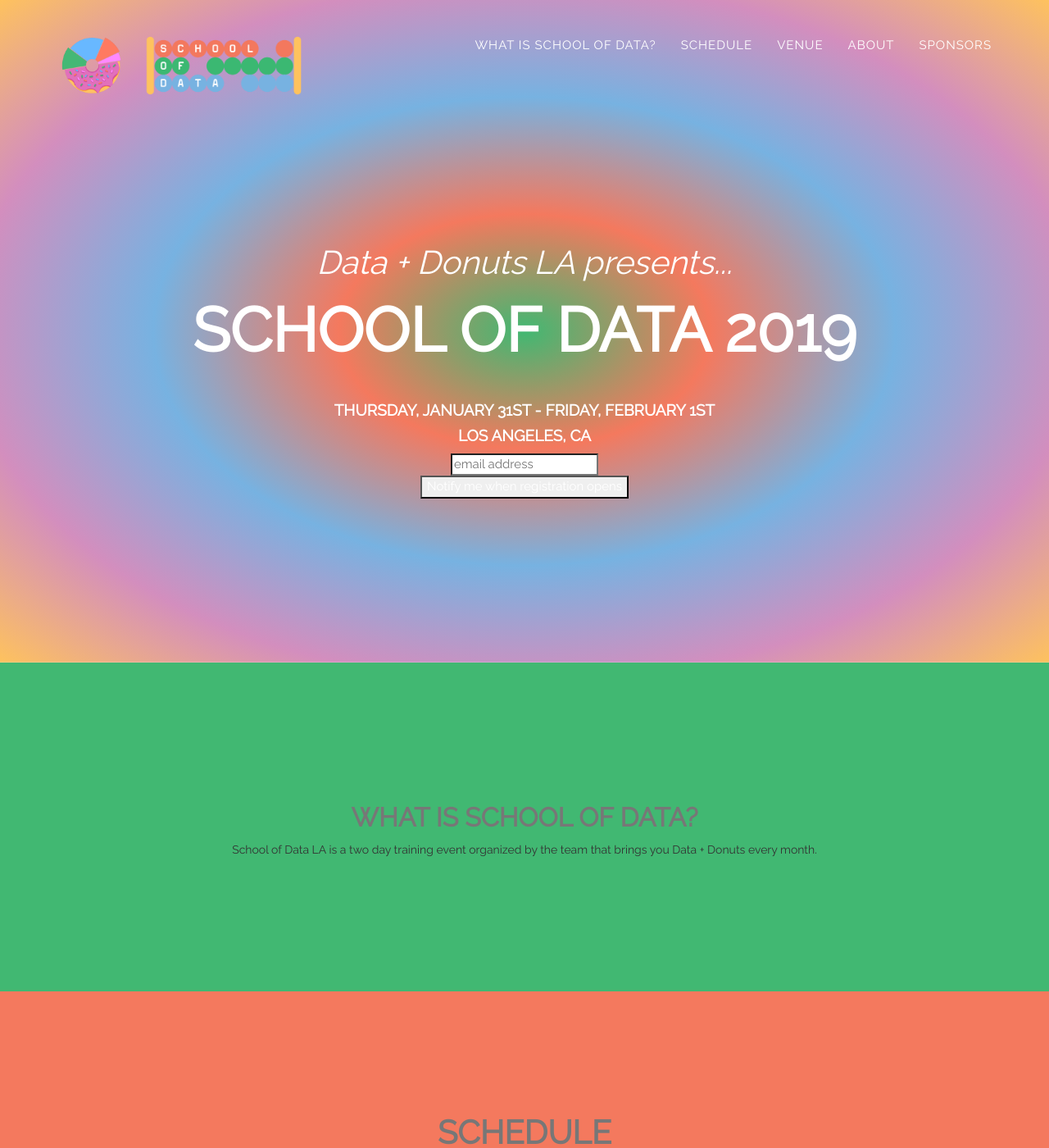
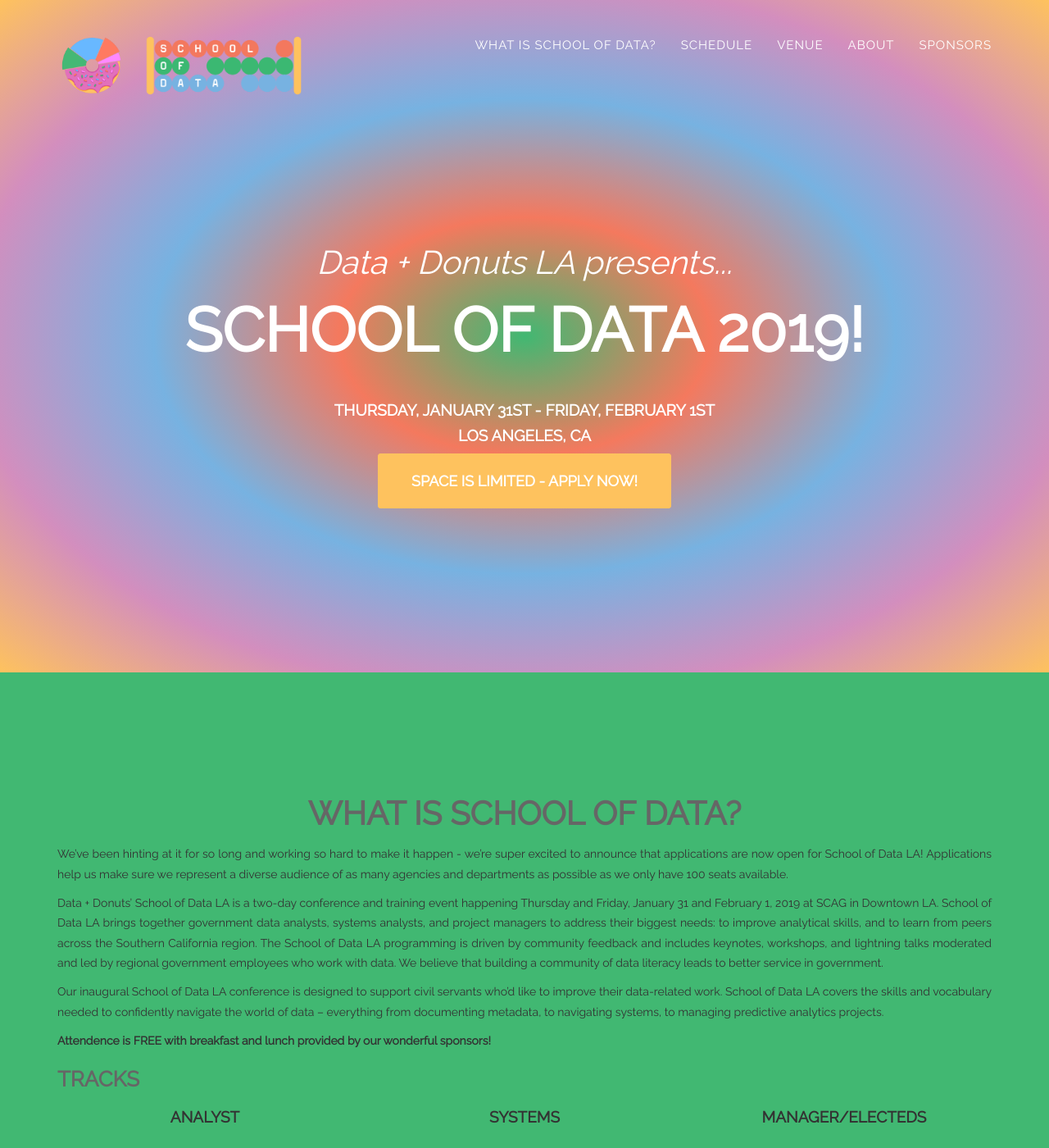
Before and after one commit to compilerla/school-of-data, a Jekyll site: the page built from index.html, in a window 1280 px wide and 1400 px high. Shown: the whole window at 82% size. Built offline with Jekyll 4.4.1, drawn with Linux system fonts in a browser that asks for light colours; some web fonts are replaced; comment, search, counter and statistics services are not loaded; some of the changed text lies outside the part shown.

Commit message:
Content and minor styling updates

```diff
--- a/_data/template.yml
+++ b/_data/template.yml
@@ -3,7 +3,7 @@ color:
   primary: fec25e #yellow
   secondary: 3f8971
   secondary-dark: 333
-  muted: 777
+  muted: 666
 
 # School of Data Colors
 school-color:
--- a/_includes/about.html
+++ b/_includes/about.html
@@ -2,9 +2,19 @@
     <section id="about"  class="bg-two">
         <div class="container">
             <div class="row">
-                <div class="col-lg-12 text-center">
-                    <h2 class="section-heading text-muted">About Us</h2>
-                    <p class="new-class">We are the same team behind Data + Donuts LA, the monthly breakfast lecture series that has been bringing together innovative tech workers within local government for the past two years. Keep up to date with our events by signing up for our mailing list here!  Now on video - check out our video recordings on YouTube!  The real thing is way better, but at least it'll give you a taste for what we're about.</p>
+                <div class="col-lg-12">
+                    <h2 class="section-heading text-muted text-center">About Us</h2>
+                    <p class="text-justify">Data + Donuts is a monthly morning speaker series in downtown Los Angeles. Data + Donuts presentations feature the data-related work of civil servants across Los Angeles County. The events also facilitate informal connections between government agencies and promote data literacy. All government employees are welcome, and a small portion of seats are made open to the public. Representatives from the Office of LA Controller Ron Galperin, City of Los Angeles, Los Angeles County, and the Southern California Association of Governments plan each Data + Donuts event, with support from Compiler LA.</p>
+
+                    <p>
+                        Notable accomplishments since our February 2017 launch:
+                        <ul>
+                            <li>Organized 19 lecture events at local venues</li>
+                            <li>Featured 20 speakers from government agencies within the City of Los Angeles, County of Los Angeles, City of Riverside, and Southern California Association of Governments (SCAG).</li>
+                            <li>Hosted 500+ unique attendees from dozens of government agencies and departments, universities, nonprofits, and private businesses.</li>
+                            <li>Awarded the Los Angeles Excellence in Technology Award.</li>
+                        </ul>
+                    </p>
                 </div>
             </div>
         </div>
--- a/_includes/css/agency.css
+++ b/_includes/css/agency.css
@@ -775,7 +775,7 @@ section#contact .text-danger {
 /*About explainer text override*/
 section#about .new-class{
     /*color: blue;*/
-    font-size: 3em;
+    font-size: 2em;
     text-transform: none;
     padding-top: 0px;
 }
--- a/_includes/header.html
+++ b/_includes/header.html
@@ -49,15 +49,15 @@
         <div class="container">
             <div class="intro-text">
                 <div class="intro-lead-in">Data + Donuts LA presents...</div>
-                <div class="intro-heading">School of Data 2019</div>
+                <div class="intro-heading">School of Data 2019!</div>
                 <div>
                     <h4 class="new-class">Thursday, January 31st - Friday, February 1st</h4>
                     <h4 class="new-class">Los Angeles, CA</h4>
                 </div>
                 <!-- Begin Mailchimp Signup Form -->
                 <div >
-                {% include mailchimp.html %}
-                <!-- <a href="mailto:data-donuts@compiler.la" class="page-scroll btn btn-xl">Register Now</a> -->
+                {% comment %} {% include mailchimp.html %} {% endcomment %}
+                <a href="https://docs.google.com/forms/d/e/1FAIpQLSc2uFt9KP7b9X8_CCzR5KOaM-7mnfhI5ml5J3Orj4NBJkDRsg/viewform?usp=sf_link" class="page-scroll btn btn-xl">Space is Limited - Apply Now!</a>
                 </div>
         </div>
     </header>
--- a/_includes/schedule.html
+++ b/_includes/schedule.html
@@ -4,14 +4,11 @@
             <div class="row">
                 <div class="col-lg-12 text-center">
                     <h2 class="section-heading text-muted">Schedule</h2>
-                    <h3 class="text-muted">Tracks</h3>
-                    <p>We are running 3 distinct tracks for attendees to select from:
-                       <br><strong>Analyst</strong>
-                       <br><strong>Systems</strong>
-                       <br><strong>Manager/Elected</strong>
-                    </p>
+
                     <h3 class="text-muted">Sessions</h3>
-                    <p>Take a look at our <em>DRAFT</em> schedule here. We believe strongly in the power of collaboration, so we would love to see you add your speaker and session ideas directly to the doc.</p>
+                    <p>8am - 5pm PST</p>
+
+                    <p>Take a look at our <a href="https://docs.google.com/document/d/1BACmTXle6tkO2xs6BmIpTxmnwfFHcbDRcFayLYOxVns/edit?usp=sharing" target="_blank">Draft Schedule here</a>. We believe strongly in the collaboration and invite you to add your speaker and session ideas directly to the doc.</p>
                 </div>
             </div>
         </div>
--- a/_includes/schoolofdata.html
+++ b/_includes/schoolofdata.html
@@ -2,9 +2,34 @@
     <section id="schoolofdata"  class="bg-four">
         <div class="container">
             <div class="row">
-                <div class="col-lg-12 text-center">
-                    <h2 class="secton-heading text-muted">What is School of Data?</h2>
-                    <p>School of Data LA is a two day training event organized by the team that brings you Data + Donuts every month.</p>
+                <div class="col-lg-12 text-justify">
+                    <h2 class="section-heading text-muted text-center">What is School of Data?</h2>
+                    <p>We’ve been hinting at it for so long and working so hard to make it happen - we’re super excited to announce that applications are now open for School of Data LA! Applications help us make sure we represent a diverse audience of as many agencies and departments as possible as we only have 100 seats available.</p>
+                    <p>Data + Donuts’ School of Data LA is a two-day conference and training event happening Thursday and Friday, January 31 and February 1, 2019 at SCAG in Downtown LA. School of Data LA brings together government data analysts, systems analysts, and project managers to address their biggest needs: to improve analytical skills, and to learn from peers across the Southern California region. The School of Data LA programming is driven by community feedback and includes keynotes, workshops, and lightning talks moderated and led by regional government employees who work with data. We believe that building a community of data literacy leads to better service in government.</p>
+                    <p>Our inaugural School of Data LA conference is designed to support civil servants who’d like to improve their data-related work. School of Data LA covers the skills and vocabulary needed to confidently navigate the world of data – everything from documenting metadata, to navigating systems, to managing predictive analytics projects.</p>
+
+                    <p><strong>Attendence is FREE with breakfast and lunch provided by our wonderful sponsors!</strong></p>
+                    <h3 class="text-muted">Tracks</h3>
+                </div>
+            </div>
+            <div class="row">
+                <div class="col-lg-4 col-sm-12 text-justify">
+                    <p>
+                       <h4 class="text-center">Analyst</h4><br>
+                       Analysts use Excel to deliver reports to management. Explore how to automate your work using tools and workflows such as Shiny Dashboard, Tableau, and Power BI. Attendees will learn or practice using R to generate reproducible research and reporting on their desktops.
+                    </p>
+                </div>
+                <div class="col-lg-4 col-sm-12 text-justify">
+                    <p>
+                       <h4 class="text-center">Systems</h4><br>
+                       Systems users have large databases. Explore how to plan for future analyses with your data and how to build good data systems. Attendees may manage data in a SQL Data Warehouse or on an ArcGIS Server, deal with new large data sources, or manage data and data products at scale. Attendees will learn or practice using Python.
+                    </p>
+                </div>
+                <div class="col-lg-4 col-sm-12 text-justify">
+                    <p>
+                       <h4 class="text-center">Manager/Electeds</h4><br>
+                       Managers and Electeds are building teams that use data. Explore how to design and resource your data teams, hire for data skills, prioritize and budget for large data projects and initiatives, and navigate when to contract out for data work. No laptops or coding required.
+                    </p>
                 </div>
             </div>
         </div>
```
